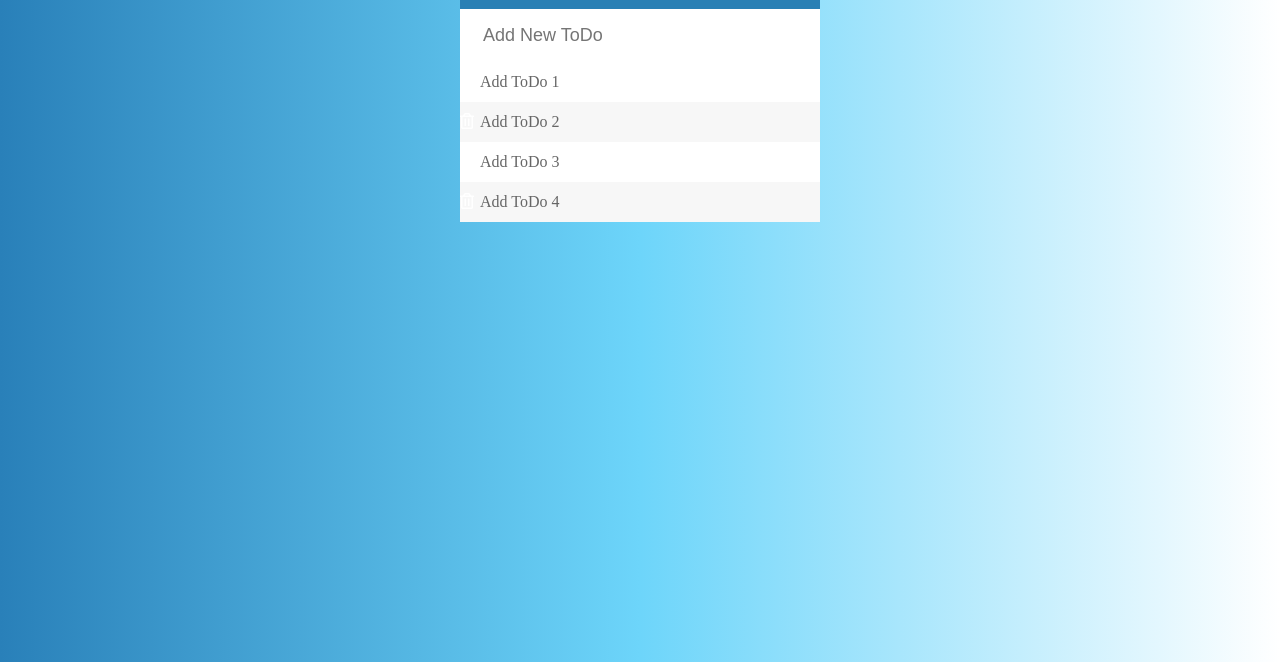
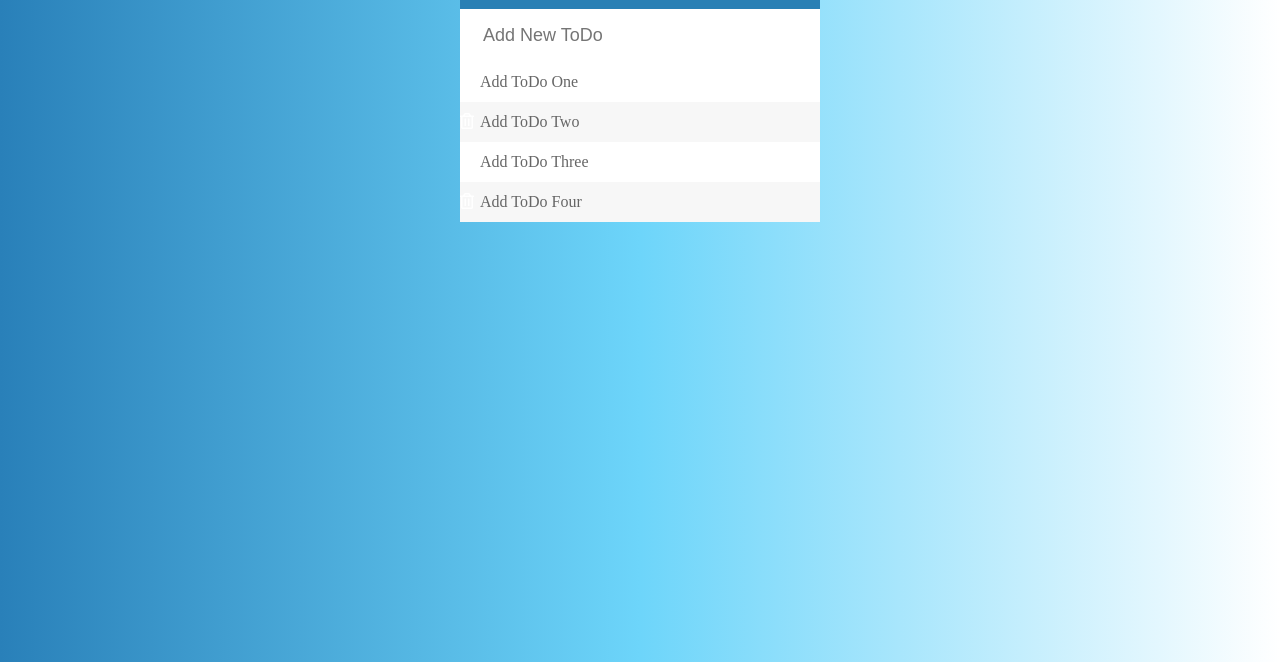
Before and after one commit to rishipurwar1/todolist, a plain HTML site: page index.html in a window 1280 px wide. Shown: the part 138-800 px from the top of the page. Drawn offline with Linux system fonts and the light colour scheme.

```diff
--- a/index.html
+++ b/index.html
@@ -15,10 +15,10 @@
         <h1>To-Do List<i class="fas fa-plus"></i></h1>
         <input type="text" placeholder="Add New ToDo">
         <ul>
-            <li><span><i class="far fa-trash-alt"></i></span>Add ToDo 1</li>
-            <li><span><i class="far fa-trash-alt"></i></span>Add ToDo 2</li>
-            <li><span><i class="far fa-trash-alt"></i></span>Add ToDo 3</li>
-            <li><span><i class="far fa-trash-alt"></i></span>Add ToDo 4</li>
+            <li><span><i class="far fa-trash-alt"></i></span>Add ToDo One</li>
+            <li><span><i class="far fa-trash-alt"></i></span>Add ToDo Two</li>
+            <li><span><i class="far fa-trash-alt"></i></span>Add ToDo Three</li>
+            <li><span><i class="far fa-trash-alt"></i></span>Add ToDo Four</li>
         </ul>
 
     </div>
```
